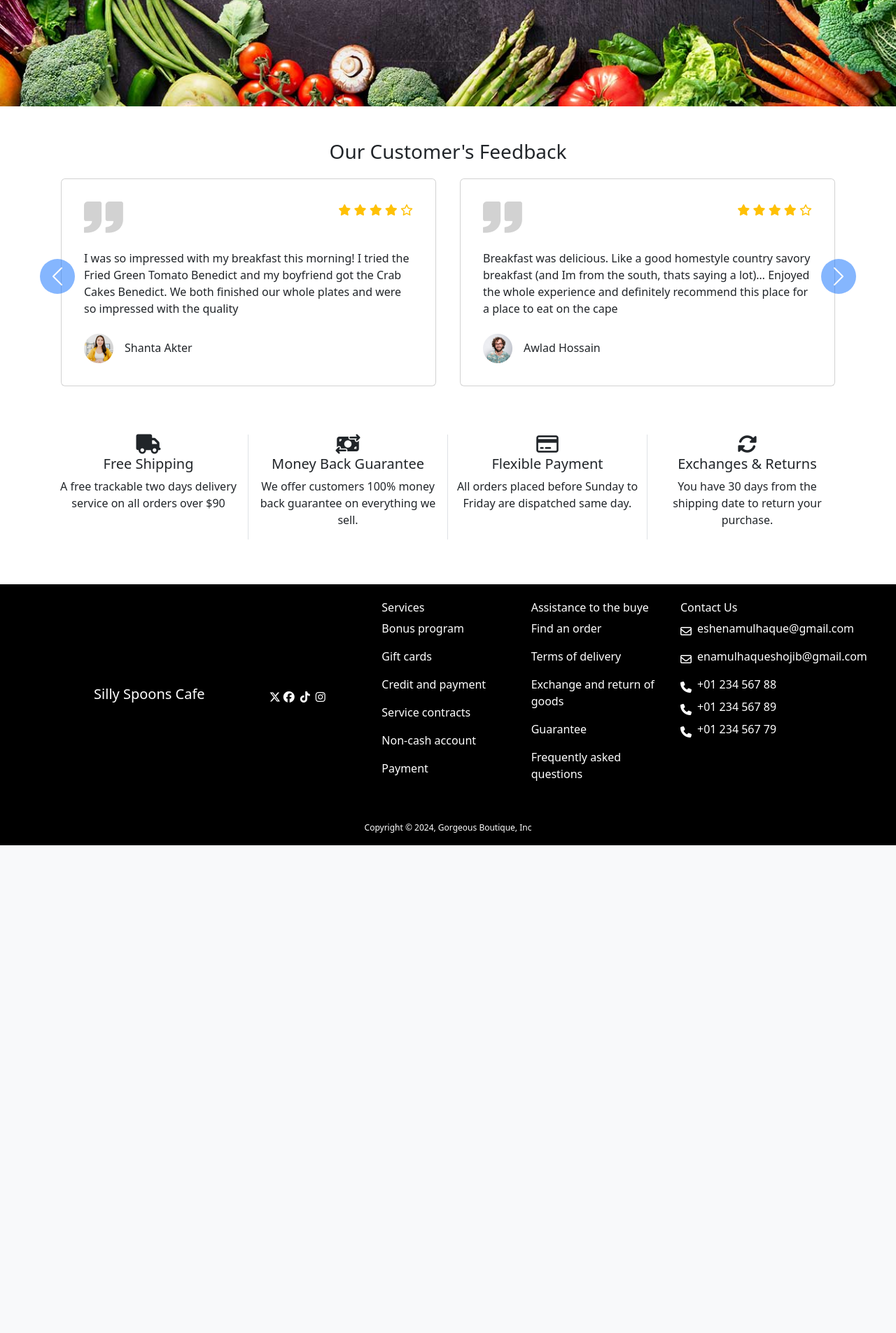
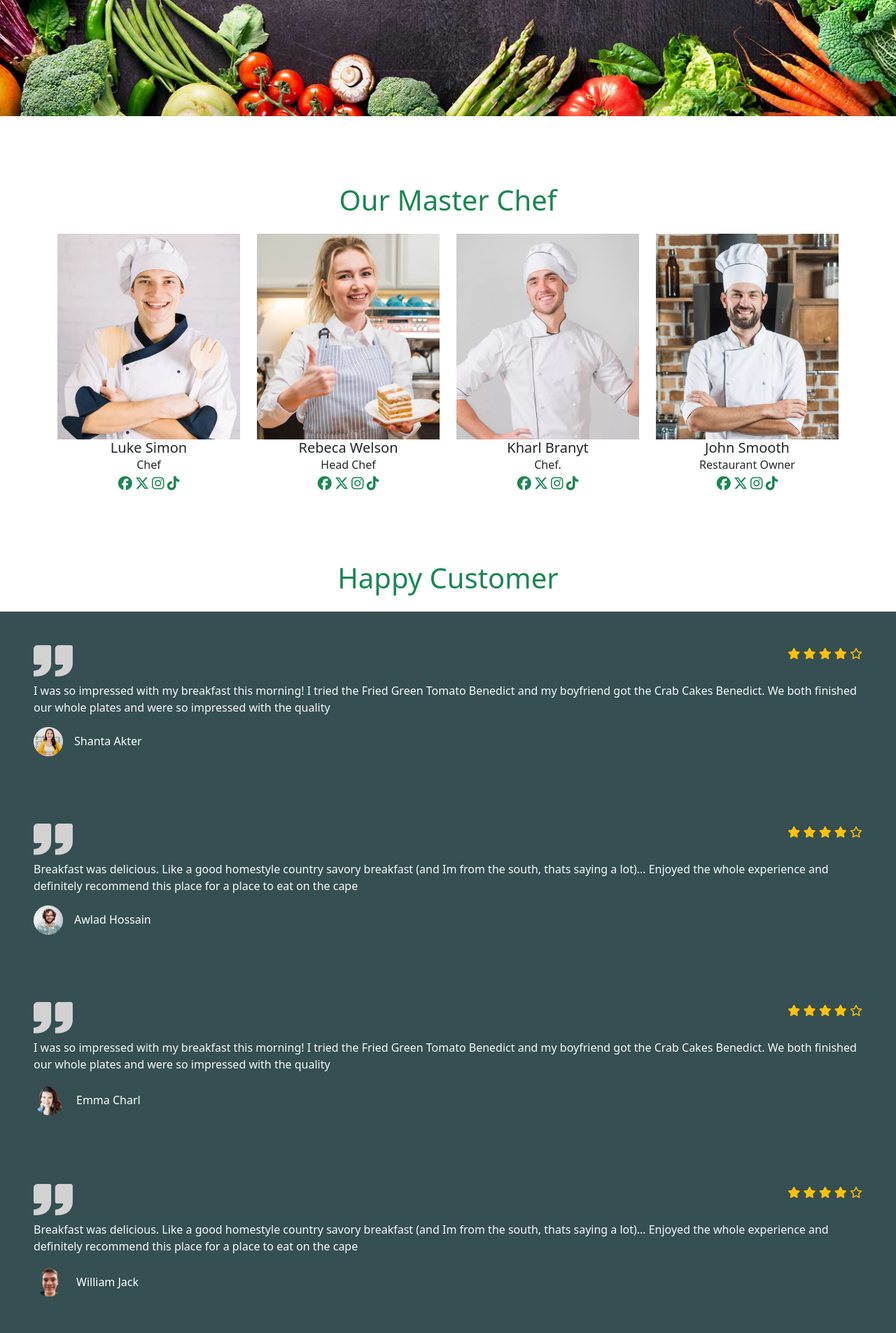
Before and after one commit to Enamul-Haque-Shojib/food_website, a Django app: page / in a window 1280 px wide. Shown: the part 3680-5585 px from the top of the page at 70% size. Before the commit the page ends 4888 px from the top, so only its background shows below. Run offline with Django 4.2, Linux system fonts and the light colour scheme; data comes from the database, SQL or seed files in the repository; some libraries are stand-ins or nearby versions.

Commit message:
css class added

```diff
--- a/templates/home.html
+++ b/templates/home.html
@@ -40,7 +40,7 @@
 </div>
 
 
-<h3 class="my-5 text-center">Best Food Waiting for Your Belly</h3>
+<h1 class="my-5 text-center fw-light text-success">Best Food Waiting for Your Belly</h1>
 
 
 <form method="get" action="{% url 'search' %}" class="input-group container mb-3 w-50">
@@ -94,24 +94,78 @@
 </div>
 
 
+<div class="my-5 py-5 container">
+  <h1 class="fw-light text-success text-center mb-4">Our Master Chef</h1>
+<div class="text-center">
+  <div class="row">
+    <div class="col-lg-3">
+      <div class="">
+        <img src="{% static 'images/chef-1.jpg' %}" class="card-img-top" alt="...">
+        <div class="card-body">
+          <h5 class="card-title">Luke Simon</h5>
+          <p class="card-text m-0">Chef</p>
+          <a href="https://www.facebook.com/" class="text-success fs-5"><i class="fa-brands fa-facebook"></i></a>
+          <a href="https://twitter.com/" class="text-success fs-5"><i class="fa-brands fa-x-twitter"></i></a>
+          <a href="https://www.instagram.com/" class="text-success fs-5"><i class="fa-brands fa-instagram"></i></a>
+          <a href="https://www.tiktok.com/" class="text-success fs-5"><i class="fa-brands fa-tiktok"></i></a>
+        </div>
+      </div>
+    </div>
+    <div class="col-lg-3">
+      <div class="">
+        <img src="{% static 'images/chef-2.jpg' %}" class="card-img-top" alt="...">
+        <div class="card-body">
+          <h5 class="card-title">Rebeca Welson</h5>
+          <p class="card-text m-0">Head Chef</p>
+          <a href="https://www.facebook.com/" class="text-success fs-5"><i class="fa-brands fa-facebook"></i></a>
+          <a href="https://twitter.com/" class="text-success fs-5"><i class="fa-brands fa-x-twitter"></i></a>
+          <a href="https://www.instagram.com/" class="text-success fs-5"><i class="fa-brands fa-instagram"></i></a>
+          <a href="https://www.tiktok.com/" class="text-success fs-5"><i class="fa-brands fa-tiktok"></i></a>
+        </div>
+      </div>
+    </div>
+    <div class="col-lg-3">
+      <div class="">
+        <img src="{% static 'images/chef-3.jpg' %}" class="card-img-top" alt="...">
+        <div class="card-body">
+          <h5 class="card-title">Kharl Branyt</h5>
+          <p class="card-text m-0">Chef.</p>
+          <a href="https://www.facebook.com/" class="text-success fs-5"><i class="fa-brands fa-facebook"></i></a>
+          <a href="https://twitter.com/" class="text-success fs-5"><i class="fa-brands fa-x-twitter"></i></a>
+          <a href="https://www.instagram.com/" class="text-success fs-5"><i class="fa-brands fa-instagram"></i></a>
+          <a href="https://www.tiktok.com/" class="text-success fs-5"><i class="fa-brands fa-tiktok"></i></a>
+        </div>
+      </div>
+    </div>
+    <div class="col-lg-3">
+      <div class="">
+        <img src="{% static 'images/chef-4.jpg' %}" class="card-img-top" alt="...">
+        <div class="card-body">
+          <h5 class="card-title">John Smooth</h5>
+          <p class="card-text m-0">Restaurant Owner</p>
+          <a href="https://www.facebook.com/" class="text-success fs-5"><i class="fa-brands fa-facebook"></i></a>
+          <a href="https://twitter.com/" class="text-success fs-5"><i class="fa-brands fa-x-twitter"></i></a>
+          <a href="https://www.instagram.com/" class="text-success fs-5"><i class="fa-brands fa-instagram"></i></a>
+          <a href="https://www.tiktok.com/" class="text-success fs-5"><i class="fa-brands fa-tiktok"></i></a>
+        </div>
+      </div>
+    </div>
+  </div>
+</div>
+</div>
 
 
 
 
-<section class="container">
 <div class="width-title mb-3 center-title text-center">
-    <h3>Our Customer's Feedback</h3>
+  <h1 class="fw-light text-success mb-4">Happy Customer</h1>
 </div>
 
-  <div id="carouselExampleIndicators" class="carousel slide" data-bs-ride="true">
-    <div class="carousel-inner ">
-      <div class="carousel-item active bg-white">
-        <div class="row g-lg-4 g-md-4 g-4">
-          <div class="col-lg-6 col-md-12 col-12">
-            <div class="card p-3">
-              <div class="card-body">
+<div class="swiffy-slider slider-item-show2 slider-nav-sm slider-nav-page slider-item-snapstart slider-item-nogap slider-nav-round slider-nav-dark slider-indicators-sm slider-indicators-outside slider-indicators-round slider-indicators-dark slider-nav-animation slider-nav-animation-slideup slider-item-first-visible ">
+  <div class="slider-container">
+      <div class="p-3 p-xl-5 text-light slide-visible" style="background-color: rgb(53, 79, 82); --darkreader-inline-bgcolor: #2a3f42;" data-darkreader-inline-bgcolor="">
         <div class="d-flex justify-content-between">
-                  <img class="img-fluid" src="{% static 'images/comma.png' %}" alt="">
+          <img class="img-fluid mb-2" src="{% static 'images/comma.png' %}" alt="">
           <div>
             <i class="fa-solid fa-star text-warning"></i>
             <i class="fa-solid fa-star text-warning"></i>
@@ -120,22 +174,19 @@
             <i class="fa-regular fa-star text-warning"></i>
           </div>
         </div>
-                <p class="card-text text-dark my-4">I was so impressed with my breakfast this morning! I tried the Fried Green Tomato Benedict and my boyfriend got the Crab Cakes Benedict. We both finished our whole plates and were so impressed with the quality </p>
+          <p>
+            I was so impressed with my breakfast this morning! I tried the Fried Green Tomato Benedict and my boyfriend got the Crab Cakes Benedict. We both finished our whole plates and were so impressed with the quality
+          </p>
           <div class="d-flex align-items-center">
             <img class="img-fluid" src="{% static 'images/customar2.png' %}" alt="">
             <div class="ms-3">
-                    <h6 class="text-dark mb-0">Shanta Akter</h6>
-
+              <h6 class="text-white mb-0">Shanta Akter</h6>
             </div>
           </div>
       </div>
-            </div>
-          </div>
-          <div class="col-lg-6 col-md-12 col-12">
-            <div class="card p-3">
-              <div class="card-body">
+      <div class="p-3 p-xl-5 text-light slide-visible" style="background-color: rgb(53, 79, 82); --darkreader-inline-bgcolor: #2a3f42;" data-darkreader-inline-bgcolor="">
         <div class="d-flex justify-content-between">
-                  <img class="img-fluid" src="{% static 'images/comma.png' %}" alt="">
+          <img class="img-fluid mb-2" src="{% static 'images/comma.png' %}" alt="">
           <div>
             <i class="fa-solid fa-star text-warning"></i>
             <i class="fa-solid fa-star text-warning"></i>
@@ -144,26 +195,19 @@
             <i class="fa-regular fa-star text-warning"></i>
           </div>
         </div>
-                <p class="card-text text-dark my-4">Breakfast was delicious. Like a good homestyle country savory breakfast (and Im from the south, thats saying a lot)… Enjoyed the whole experience and definitely recommend this place for a place to eat on the cape</p>
+          <p>
+            Breakfast was delicious. Like a good homestyle country savory breakfast (and Im from the south, thats saying a lot)… Enjoyed the whole experience and definitely recommend this place for a place to eat on the cape
+          </p>
           <div class="d-flex align-items-center">
             <img class="img-fluid" src="{% static 'images/customar1.png' %}" alt="">
             <div class="ms-3">
-                    <h6 class="text-dark mb-0">Awlad Hossain</h6>
-
+              <h6 class="text-white mb-0">Awlad Hossain</h6>
             </div>
           </div>
       </div>
-            </div>
-          </div>
-        </div>
-      </div>
-      <div class="carousel-item bg-white">
-        <div class="row g-lg-4 g-md-4 g-4">
-          <div class="col-lg-6 col-md-12 col-12">
-            <div class="card p-3">
-              <div class="card-body">
+      <div class="p-3 p-xl-5 text-light slide-visible" style="background-color: rgb(53, 79, 82); --darkreader-inline-bgcolor: #2a3f42;" data-darkreader-inline-bgcolor="">
         <div class="d-flex justify-content-between">
-                  <img class="img-fluid" src="{% static 'images/comma.png' %}" alt="">
+          <img class="img-fluid mb-2" src="{% static 'images/comma.png' %}" alt="">
           <div>
             <i class="fa-solid fa-star text-warning"></i>
             <i class="fa-solid fa-star text-warning"></i>
@@ -172,22 +216,19 @@
             <i class="fa-regular fa-star text-warning"></i>
           </div>
         </div>
-                <p class="card-text text-dark my-4">I was so impressed with my breakfast this morning! I tried the Fried Green Tomato Benedict and my boyfriend got the Crab Cakes Benedict. We both finished our whole plates and were so impressed with the quality !</p>
+          <p>
+            I was so impressed with my breakfast this morning! I tried the Fried Green Tomato Benedict and my boyfriend got the Crab Cakes Benedict. We both finished our whole plates and were so impressed with the quality
+          </p>
           <div class="d-flex align-items-center">
-                  <img class="img-fluid customar-image" src="{% static 'images/customar3.png' %}" alt="">
+            <img class="img-fluid customar-image" src="{% static 'images/customar5.png' %}" alt="">
             <div class="ms-3">
-                    <h6 class="text-dark mb-0">Shanta Akter</h6>
-
+              <h6 class="text-white mb-0">Emma Charl</h6>
             </div>
           </div>
       </div>
-            </div>
-          </div>
-          <div class="col-lg-6 col-md-12 col-12">
-            <div class="card p-3">
-              <div class="card-body">
+      <div class="p-3 p-xl-5 text-light slide-visible" style="background-color: rgb(53, 79, 82); --darkreader-inline-bgcolor: #2a3f42;" data-darkreader-inline-bgcolor="">
         <div class="d-flex justify-content-between">
-                  <img class="img-fluid" src="{% static 'images/comma.png' %}" alt="">
+          <img class="img-fluid mb-2" src="{% static 'images/comma.png' %}" alt="">
           <div>
             <i class="fa-solid fa-star text-warning"></i>
             <i class="fa-solid fa-star text-warning"></i>
@@ -196,26 +237,19 @@
             <i class="fa-regular fa-star text-warning"></i>
           </div>
         </div>
-                <p class="card-text text-dark my-4">I was so impressed with my breakfast this morning! I tried the Fried Green Tomato Benedict and my boyfriend got the Crab Cakes Benedict. We both finished our whole plates and were so impressed with the quality</p>
+          <p>
+            Breakfast was delicious. Like a good homestyle country savory breakfast (and Im from the south, thats saying a lot)… Enjoyed the whole experience and definitely recommend this place for a place to eat on the cape
+          </p>
           <div class="d-flex align-items-center">
-                  <img class="img-fluid customar-image" src="{% static 'images/customar4.png' %}" alt="">
+            <img class="img-fluid customar-image" src="{% static 'images/customar3.png' %}" alt="">
             <div class="ms-3">
-                    <h6 class="text-dark mb-0">Awlad Hossain</h6>
-
+              <h6 class="text-white mb-0">William Jack</h6>
             </div>
           </div>
       </div>
-            </div>
-          </div>
-        </div>
-      </div>
-      <div class="carousel-item bg-white">
-        <div class="row g-lg-4 g-md-4 g-4">
-          <div class="col-lg-6 col-md-12 col-12">
-            <div class="card p-3">
-              <div class="card-body">
+      <div class="p-3 p-xl-5 text-light slide-visible" style="background-color: rgb(53, 79, 82); --darkreader-inline-bgcolor: #2a3f42;" data-darkreader-inline-bgcolor="">
         <div class="d-flex justify-content-between">
-                  <img class="img-fluid" src="{% static 'images/comma.png' %}" alt="">
+          <img class="img-fluid mb-2" src="{% static 'images/comma.png' %}" alt="">
           <div>
             <i class="fa-solid fa-star text-warning"></i>
             <i class="fa-solid fa-star text-warning"></i>
@@ -224,22 +258,19 @@
             <i class="fa-regular fa-star text-warning"></i>
           </div>
         </div>
-                <p class="card-text text-dark my-4">Breakfast was delicious. Like a good homestyle country savory breakfast (and Im from the south, thats saying a lot)… Enjoyed the whole experience and definitely recommend this place for a place to eat on the cape</p>
+          <p>
+            I was so impressed with my breakfast this morning! I tried the Fried Green Tomato Benedict and my boyfriend got the Crab Cakes Benedict. We both finished our whole plates and were so impressed with the quality
+          </p>
           <div class="d-flex align-items-center">
-                  <img class="img-fluid customar-image" src="{% static 'images/customar5.png' %}" alt="">
+            <img class="img-fluid customar-image" src="{% static 'images/customar4.png' %}" alt="">
             <div class="ms-3">
-                    <h6 class="text-dark mb-0">Awlad Hossain</h6>
-
+              <h6 class="text-white mb-0">Michel Robert</h6>
             </div>
           </div>
       </div>
-            </div>
-          </div>
-          <div class="col-lg-6 col-md-12 col-12">
-            <div class="card p-3">
-              <div class="card-body">
+      <div class="p-3 p-xl-5 text-light slide-visible" style="background-color: rgb(53, 79, 82); --darkreader-inline-bgcolor: #2a3f42;" data-darkreader-inline-bgcolor="">
         <div class="d-flex justify-content-between">
-                  <img class="img-fluid" src="{% static 'images/comma.png' %}" alt="">
+          <img class="img-fluid mb-2" src="{% static 'images/comma.png' %}" alt="">
           <div>
             <i class="fa-solid fa-star text-warning"></i>
             <i class="fa-solid fa-star text-warning"></i>
@@ -248,34 +279,31 @@
             <i class="fa-regular fa-star text-warning"></i>
           </div>
         </div>
-                <p class="card-text text-dark my-4">Breakfast was delicious. Like a good homestyle country savory breakfast (and Im from the south, thats saying a lot)… Enjoyed the whole experience and definitely recommend this place for a place to eat on the cape</p>
+          <p>
+            Breakfast was delicious. Like a good homestyle country savory breakfast (and Im from the south, thats saying a lot)… Enjoyed the whole experience and definitely recommend this place for a place to eat on the cape
+          </p>
           <div class="d-flex align-items-center">
-                  <img class="img-fluid" src="{% static 'images/customar1.png' %}" alt="">
+            <img class="img-fluid" src="{% static 'images/customar2.png' %}" alt="">
             <div class="ms-3">
-                    <h6 class="text-dark mb-0">Shanta Akter</h6>
-
+              <h6 class="text-white mb-0">Shanta Akter</h6>
             </div>
           </div>
       </div>
   </div>
+
+  <button type="button" class="slider-nav" aria-label="Go left"></button>
+  <button type="button" class="slider-nav slider-nav-next" aria-label="Go left"></button>
+
+  <div class="slider-indicators d-md-none">
+      <button class="active" aria-label="Go to slide"></button>
+      <button aria-label="Go to slide"></button>
+      <button aria-label="Go to slide"></button>
+      <button aria-label="Go to slide"></button>
+      <button aria-label="Go to slide"></button>
+      <button aria-label="Go to slide"></button>
   </div>
 </div>
-      </div>
-    </div>
-    <button class="prev bg-primary rounded-circle d-lg-block d-md-none d-none" type="button"
-      data-bs-target="#carouselExampleIndicators" data-bs-slide="prev">
-      <span class="carousel-control-prev-icon p-0" aria-hidden="true"></span>
-      <span class="visually-hidden">Previous</span>
-    </button>
-    <button class="next bg-primary rounded-circle d-lg-block d-md-none d-none" type="button"
-      data-bs-target="#carouselExampleIndicators" data-bs-slide="next">
-      <span class="carousel-control-next-icon" aria-hidden="true"></span>
-      <span class="visually-hidden">Next</span>
-    </button>
-  </div>
 
-
-</section>
 
 
 
```
Also changed, not shown: static/images/chef-1.jpg (added), static/images/chef-2.jpg (added), static/images/chef-3.jpg (added), static/images/chef-4.jpg (added), static/images/collections.jpg (deleted), static/images/fashion.jpg (deleted). Lines whose indentation alone changed are shown as unchanged.
